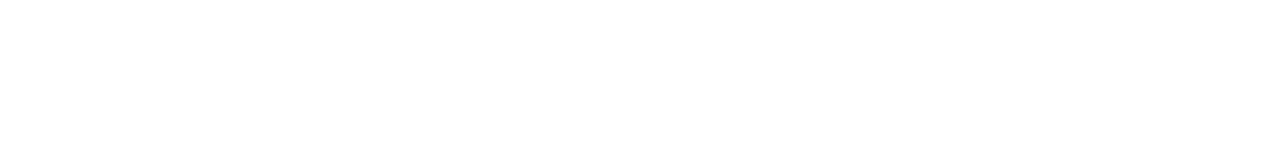
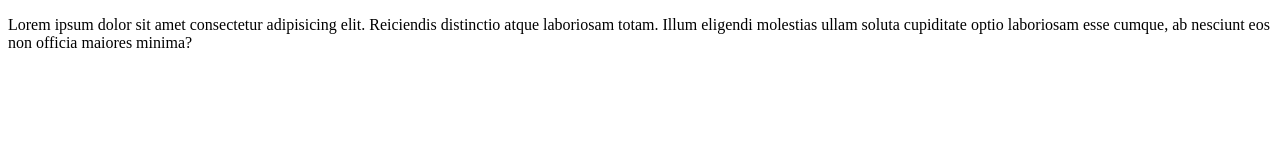
Before and after one commit to Rashed1721/my-first-repoone, a plain HTML site: page index.html in a window 1280 px wide. Drawn offline with Linux system fonts and the light colour scheme.

Commit message:
new code added

```diff
--- a/index.html
+++ b/index.html
@@ -7,6 +7,6 @@
     <title>my first repoone</title>
 </head>
 <body>
-
+    <p>Lorem ipsum dolor sit amet consectetur adipisicing elit. Reiciendis distinctio atque laboriosam totam. Illum eligendi molestias ullam soluta cupiditate optio laboriosam esse cumque, ab nesciunt eos non officia maiores minima?</p>
 </body>
 </html>
```
